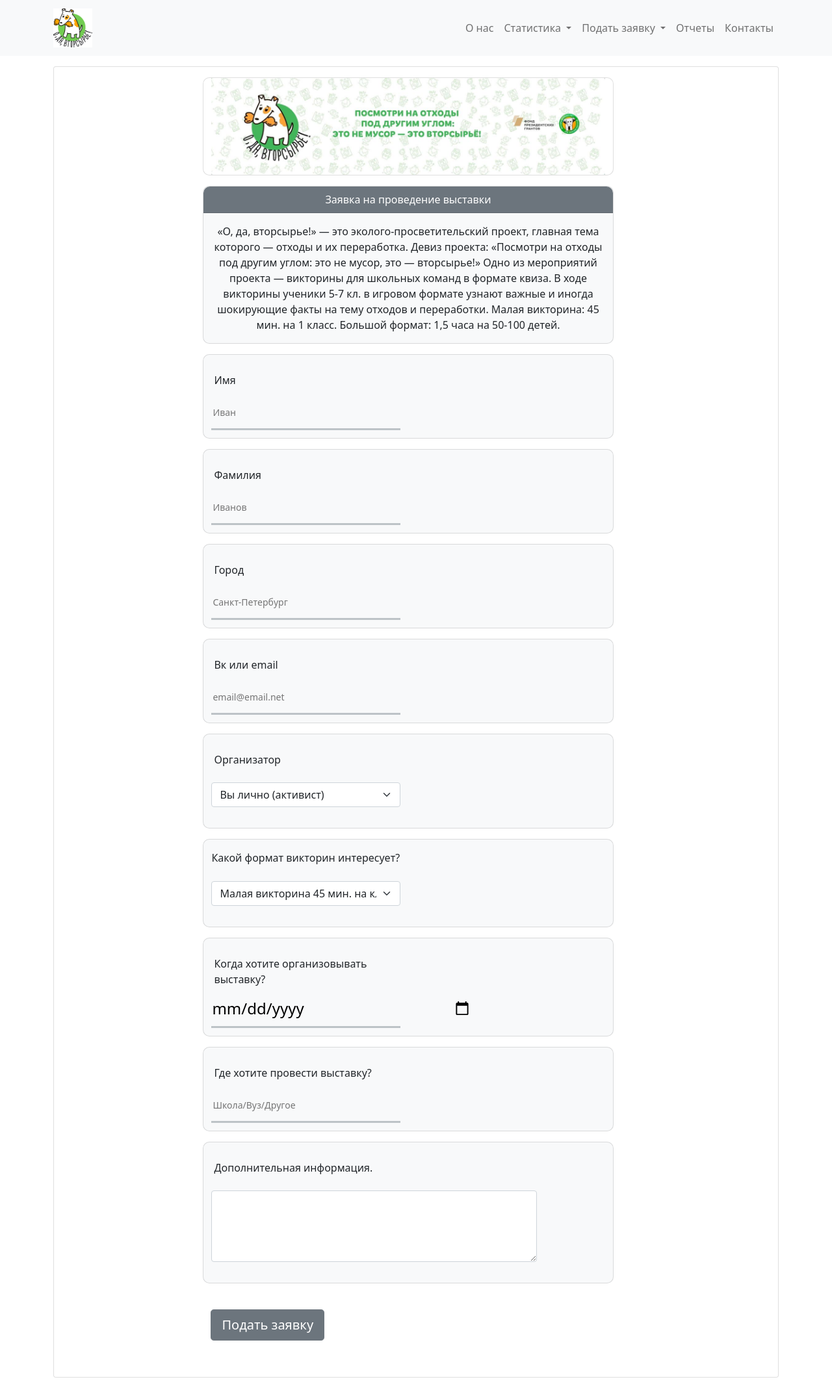
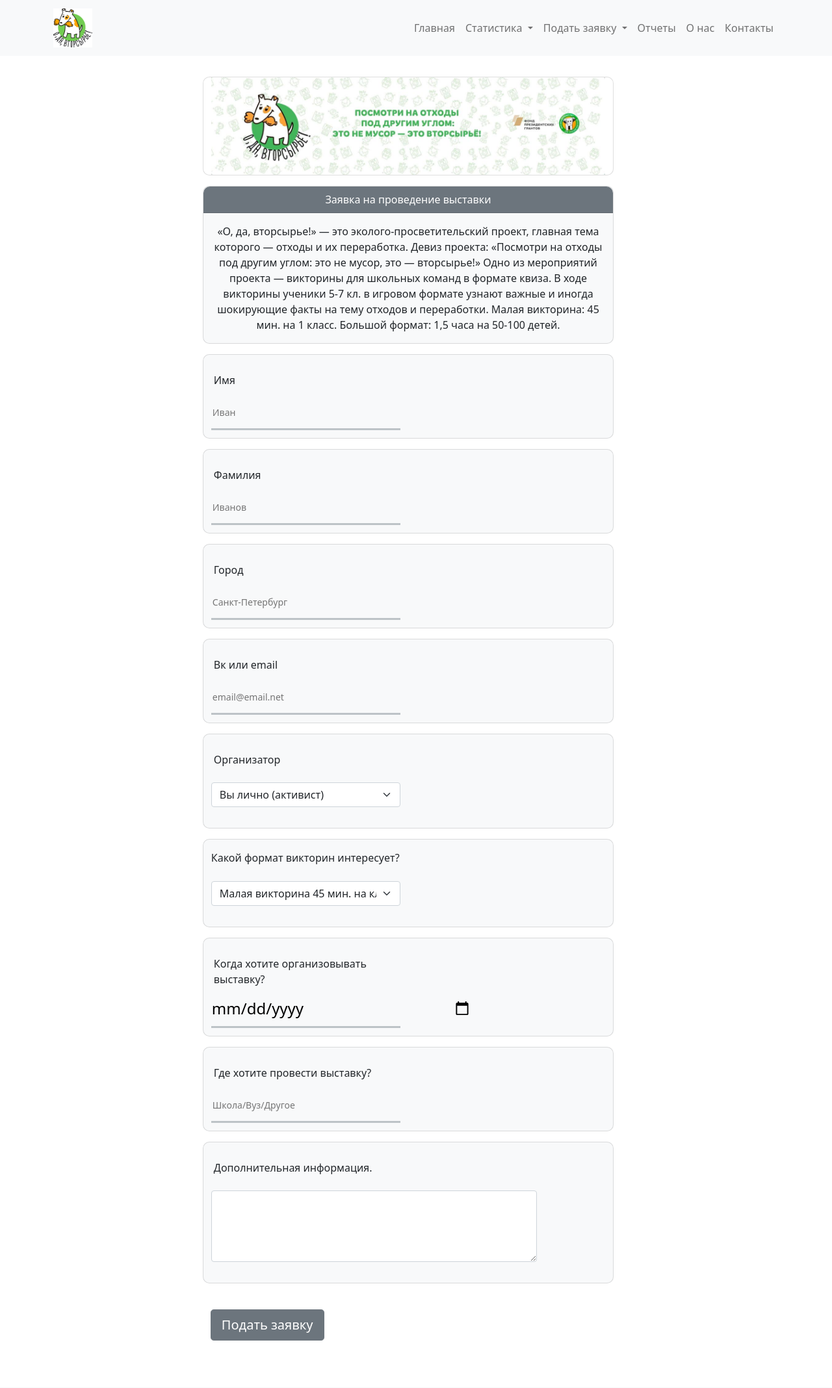
Before and after one commit to StGrail/goodhack, a Django app: page /quizzes_application_form in a window 1280 px wide. Shown: the whole page at 65% size. After the commit the page ends 2063 px from the top, so only its background shows below. Run offline with Django 3.2, Linux system fonts and the light colour scheme; style sheets or scripts are compiled from the project's sources; some libraries are stand-ins or nearby versions.

Commit message:
Change names in the nav bar

```diff
--- a/web/templates/web/base.html
+++ b/web/templates/web/base.html
@@ -31,7 +31,7 @@
         <div class="collapse navbar-collapse" id="navbarSupportedContent">
             <ul class="navbar-nav ms-auto mb-2 mb-lg-0">
                 <li class="nav-item">
-                    <a class="nav-link" href="{% url 'index' %}">О нас</a>
+                    <a class="nav-link" href="{% url 'index' %}">Главная</a>
                 </li>
                 <li class="nav-item dropdown">
                     <a class="nav-link dropdown-toggle" href="#" id="navbarDropdownMenuReports" role="button"
@@ -61,9 +61,11 @@
                     <a class="nav-link" href="# ">Отчеты</a>
                 </li>
                 <li class="nav-item">
+                    <a class="nav-link" href="{% url 'about' %}">О нас</a>
+                </li>
+                <li class="nav-item">
                     <a class="nav-link" href="#">Контакты</a>
                 </li>
-
             </ul>
         </div>
     </div>
@@ -83,14 +85,12 @@
         </div>
     </div>
     <div class="container">
-    <div class="row">
-        <div class="card">
+        <div class="row">
             <div class="my-3">
                 {% block content %}{% endblock %}
             </div>
         </div>
     </div>
-</div>
 
 
 </main>
@@ -113,6 +113,8 @@
             return this.href === location.href;
         }).addClass('active');
     });
+
+
 </script>
 
 </html>
```
